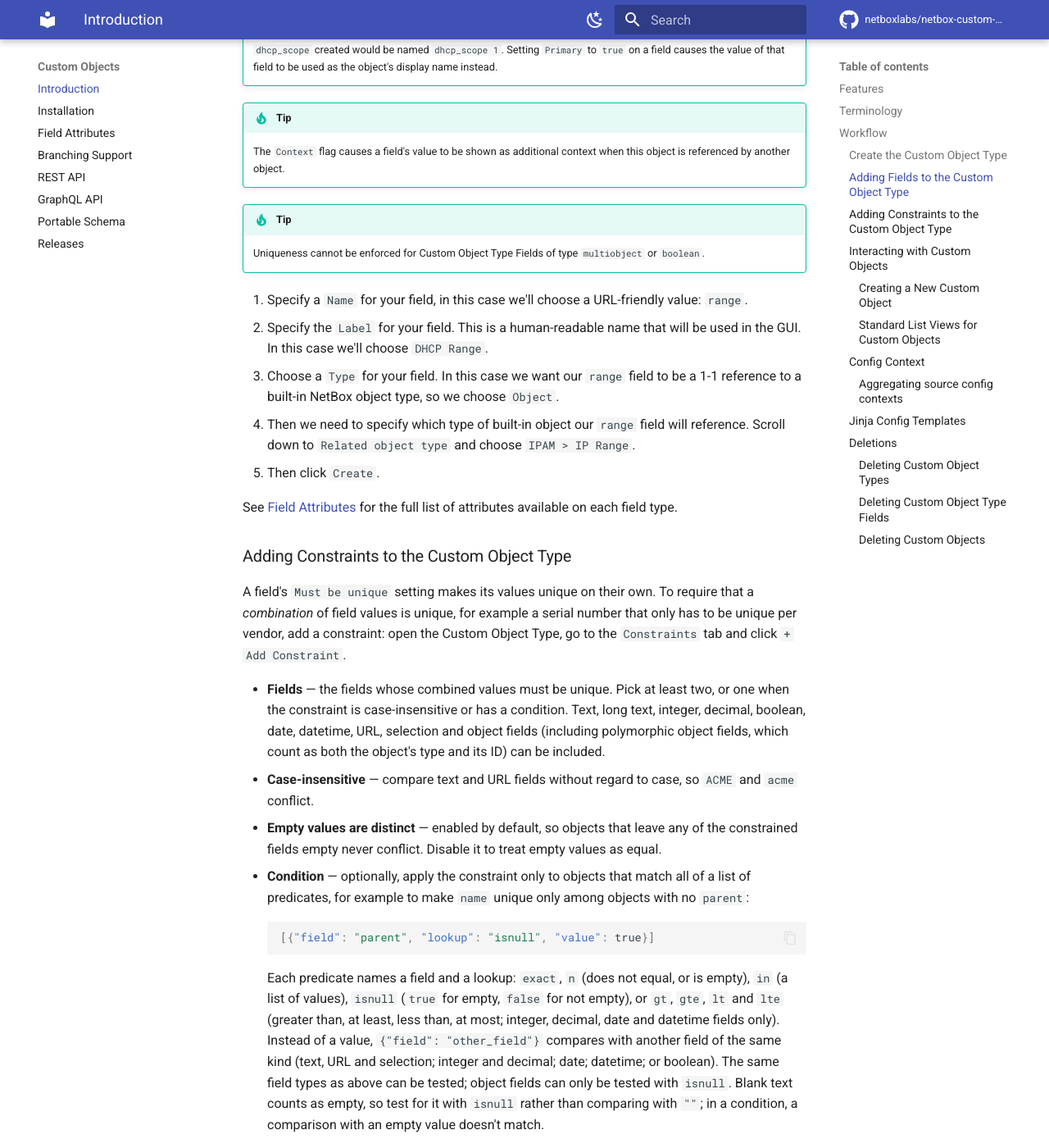
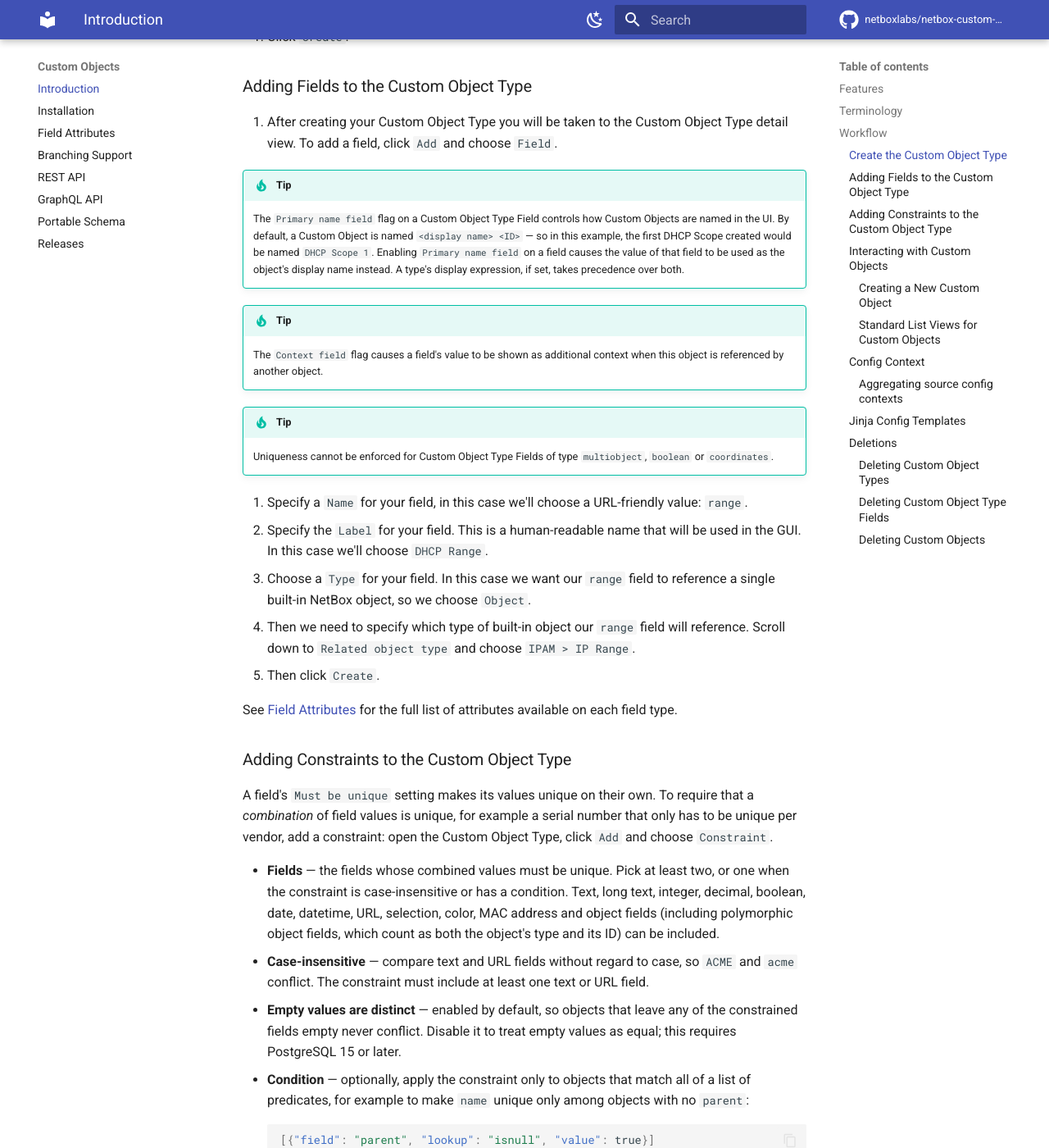
Before and after one commit to netboxlabs/netbox-custom-objects, an MkDocs documentation site: the page built from docs/index.md, in a window 1280 px wide and 1400 px high, scrolled down 3261 px. Shown: the whole window at 82% size. Built offline with MkDocs 1.6.1 and Material for MkDocs 9.7.7, drawn with Linux system fonts in a browser that asks for light colours; comment, search, counter and statistics services are not loaded; some of the changed text lies outside the part shown.

Commit message:
Correct the overview and walkthrough, and recommend get_model_with_serializer()
The type page's buttons are an Add menu with Field and Constraint, an
unnamed object is named after the type's display name, and a display
expression takes precedence over the primary field. Constraints also take
color and MAC address fields, case-insensitive constraints need a text or
URL field, and treating empty values as equal needs PostgreSQL 15. Jinja
access to custom objects also works in export templates. List the
missing features and the GraphQL page.

Scripts that save objects of a type created after NetBox started need the
type's serializer registered, which get_model() only does on NetBox 4.6.2
and later.

Closes #466

Co-Authored-By: Claude Opus 5.5 <noreply@anthropic.com>

````diff
--- a/docs/index.md
+++ b/docs/index.md
@@ -1,12 +1,13 @@
 # NetBox Custom Objects
 
-[NetBox](https://github.com/netbox-community/netbox) is the world's leading source of truth for infrastructure, featuring an extensive data model. Sometimes it can be useful to extend the NetBox data model to fit specific organizational needs. The Custom Objects plugin introduces a new paradigm for NetBox to help overcome these challenges, allowing NetBox administrators to extend the NetBox data model without writing a line of code.
+[NetBox](https://github.com/netbox-community/netbox) is the world's leading source of truth for infrastructure, featuring an extensive data model. Sometimes it can be useful to extend the NetBox data model to fit specific organizational needs. The Custom Objects plugin lets NetBox administrators extend the NetBox data model without writing a line of code.
 
 This documentation covers:
 
 - [Installation and configuration](installation.md)
 - [Field attributes](field-attributes.md) available on each field type
 - [REST API](rest-api.md) usage and endpoints
+- [GraphQL API](graphql.md) queries and filters
 - [Using Custom Objects with NetBox Branching](branching.md)
 - [Portable schema](portable-schema.md) — exporting and applying schemas across environments
 
@@ -20,8 +21,10 @@ This documentation covers:
     from netbox_custom_objects.models import CustomObjectType
 
     custom_object_type = CustomObjectType.objects.get(name="cat")
-    Cat = custom_object_type.get_model()
+    Cat = custom_object_type.get_model_with_serializer()
     ```
+
+    `get_model_with_serializer()` also registers the model's REST API serializer, which NetBox needs to record changes when objects are saved. On NetBox 4.6.2 and later, `get_model()` is enough.
 
     ```python
     In [21]: Cat.objects.count()
@@ -81,9 +90,9 @@ Let's walk through the DHCP Scope example to highlight the steps involved in cre
 | Internal name           | `dhcp_scope`  |
 | Display name (singular) | `DHCP Scope`  |
 | Display name (plural)   | `DHCP Scopes` |
-| URL path/slug           | `dhcp_scopes` |
+| URL path/slug           | `dhcp-scopes` |
 
-Additional optional fields include `Description`, `Version`, `Group name`, and `Comments`. The `Group name` field controls how Custom Object Types are grouped together in the left navigation menu.
+Additional optional fields include `Description`, `Version`, `Display expression`, `Group name`, `Config context support`, `Tags` and `Comments`. A display expression is a Jinja template, such as `Scope {{ range }}`, that sets how each object is named. The `Group name` field controls how Custom Object Types are grouped together in the left navigation menu.
 
 !!! tip
     The `Version` field accepts a [PEP 440](https://peps.python.org/pep-0440/) version string (e.g. `1.0.0`). This becomes useful when managing schemas across environments using the [portable schema](portable-schema.md) feature.
@@ -92,20 +101,20 @@ Additional optional fields include `Description`, `Version`, `Group name`, and `
 
 ### Adding Fields to the Custom Object Type
 
-1. After creating your Custom Object Type you will be taken to the Custom Object Type detail view. To add a field, click `+ Add Field`.
+1. After creating your Custom Object Type you will be taken to the Custom Object Type detail view. To add a field, click `Add` and choose `Field`.
 
 !!! tip
-    The `Primary` flag on a Custom Object Type Field controls how Custom Objects are named in the UI. By default, a Custom Object is named `<Custom Object Type name> <Custom Object ID>` — so in this example, the first `dhcp_scope` created would be named `dhcp_scope 1`. Setting `Primary` to `true` on a field causes the value of that field to be used as the object's display name instead.
+    The `Primary name field` flag on a Custom Object Type Field controls how Custom Objects are named in the UI. By default, a Custom Object is named `<display name> <ID>` — so in this example, the first DHCP Scope created would be named `DHCP Scope 1`. Enabling `Primary name field` on a field causes the value of that field to be used as the object's display name instead. A type's display expression, if set, takes precedence over both.
 
 !!! tip
-    The `Context` flag causes a field's value to be shown as additional context when this object is referenced by another object.
+    The `Context field` flag causes a field's value to be shown as additional context when this object is referenced by another object.
 
 !!! tip
-    Uniqueness cannot be enforced for Custom Object Type Fields of type `multiobject` or `boolean`.
+    Uniqueness cannot be enforced for Custom Object Type Fields of type `multiobject`, `boolean` or `coordinates`.
 
 2. Specify a `Name` for your field, in this case we'll choose a URL-friendly value: `range`.
 3. Specify the `Label` for your field. This is a human-readable name that will be used in the GUI. In this case we'll choose `DHCP Range`.
-4. Choose a `Type` for your field. In this case we want our `range` field to be a 1-1 reference to a built-in NetBox object type, so we choose `Object`.
+4. Choose a `Type` for your field. In this case we want our `range` field to reference a single built-in NetBox object, so we choose `Object`.
 5. Then we need to specify which type of built-in object our `range` field will reference. Scroll down to `Related object type` and choose `IPAM > IP Range`.
 6. Then click `Create`.
 
@@ -113,18 +122,18 @@ See [Field Attributes](field-attributes.md) for the full list of attributes avai
 
 ### Adding Constraints to the Custom Object Type
 
-A field's `Must be unique` setting makes its values unique on their own. To require that a *combination* of field values is unique, for example a serial number that only has to be unique per vendor, add a constraint: open the Custom Object Type, go to the `Constraints` tab and click `+ Add Constraint`.
+A field's `Must be unique` setting makes its values unique on their own. To require that a *combination* of field values is unique, for example a serial number that only has to be unique per vendor, add a constraint: open the Custom Object Type, click `Add` and choose `Constraint`.
 
-- **Fields** — the fields whose combined values must be unique. Pick at least two, or one when the constraint is case-insensitive or has a condition. Text, long text, integer, decimal, boolean, date, datetime, URL, selection and object fields (including polymorphic object fields, which count as both the object's type and its ID) can be included.
-- **Case-insensitive** — compare text and URL fields without regard to case, so `ACME` and `acme` conflict.
-- **Empty values are distinct** — enabled by default, so objects that leave any of the constrained fields empty never conflict. Disable it to treat empty values as equal.
+- **Fields** — the fields whose combined values must be unique. Pick at least two, or one when the constraint is case-insensitive or has a condition. Text, long text, integer, decimal, boolean, date, datetime, URL, selection, color, MAC address and object fields (including polymorphic object fields, which count as both the object's type and its ID) can be included.
+- **Case-insensitive** — compare text and URL fields without regard to case, so `ACME` and `acme` conflict. The constraint must include at least one text or URL field.
+- **Empty values are distinct** — enabled by default, so objects that leave any of the constrained fields empty never conflict. Disable it to treat empty values as equal; this requires PostgreSQL 15 or later.
 - **Condition** — optionally, apply the constraint only to objects that match all of a list of predicates, for example to make `name` unique only among objects with no `parent`:
 
     ```json
     [{"field": "parent", "lookup": "isnull", "value": true}]
     ```
 
-    Each predicate names a field and a lookup: `exact`, `n` (does not equal, or is empty), `in` (a list of values), `isnull` (`true` for empty, `false` for not empty), or `gt`, `gte`, `lt` and `lte` (greater than, at least, less than, at most; integer, decimal, date and datetime fields only). Instead of a value, `{"field": "other_field"}` compares with another field of the same kind (text, URL and selection; integer and decimal; date; datetime; or boolean). The same field types as above can be tested; object fields can only be tested with `isnull`. Blank text counts as empty, so test for it with `isnull` rather than comparing with `""`; in a condition, a comparison with an empty value doesn't match.
+    Each predicate names a field and a lookup: `exact`, `n` (does not equal, or is empty), `in` (a list of values), `isnull` (`true` for empty, `false` for not empty), or `gt`, `gte`, `lt` and `lte` (greater than, at least, less than, at most; integer, decimal, date and datetime fields only). Instead of a value, `{"field": "other_field"}` compares with another field of the same kind (text, URL and selection; integer and decimal; date; datetime; boolean; color; or MAC address). The same field types as above can be tested; object fields can only be tested with `isnull`. Blank text counts as empty, so test for it with `isnull` rather than comparing with `""`; in a condition, a comparison with an empty value doesn't match.
 
 To require something of every object instead, such as an end date after its start date, add a constraint of type **Check**:
 
@@ -151,7 +160,7 @@ Typically, NetBox administrators are responsible for thinking through modelling
 #### Creating a New Custom Object
 
 1. Under the NetBox Custom Objects plugin in the left navigation pane you will now see `DHCP Scopes`. Click the `+` next to your new Custom Object Type.
-2. As you added a single field called `Range` of type `IPAM > IP Range`, you are prompted to specify a range. Select one and click `Create`.
+2. As you added a single field labelled `DHCP Range` that references an IP Range, you are prompted to specify a range. Select one and click `Create`.
 3. You are taken to the detail view for your new `DHCP Scope` object.
 
 #### Standard List Views for Custom Objects
````
Also changed, not shown: other parts of docs/index.md (+10 -4 lines).
